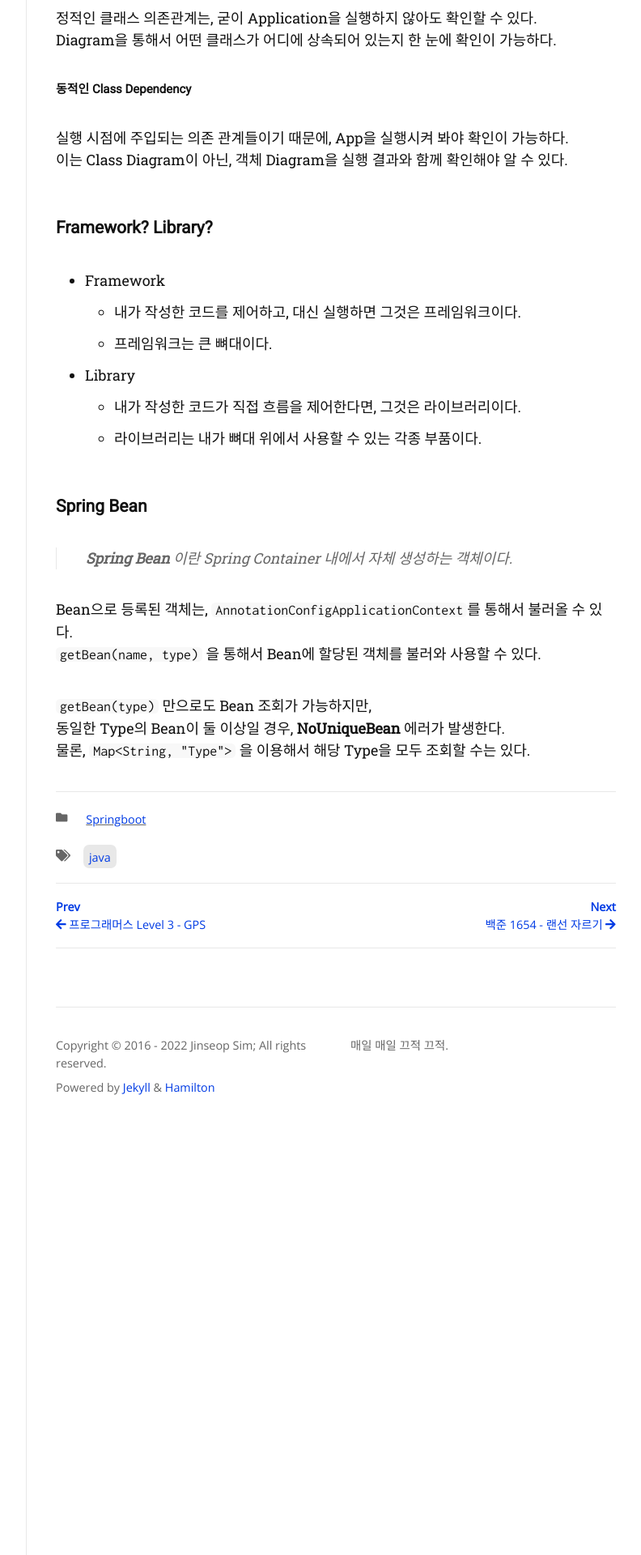
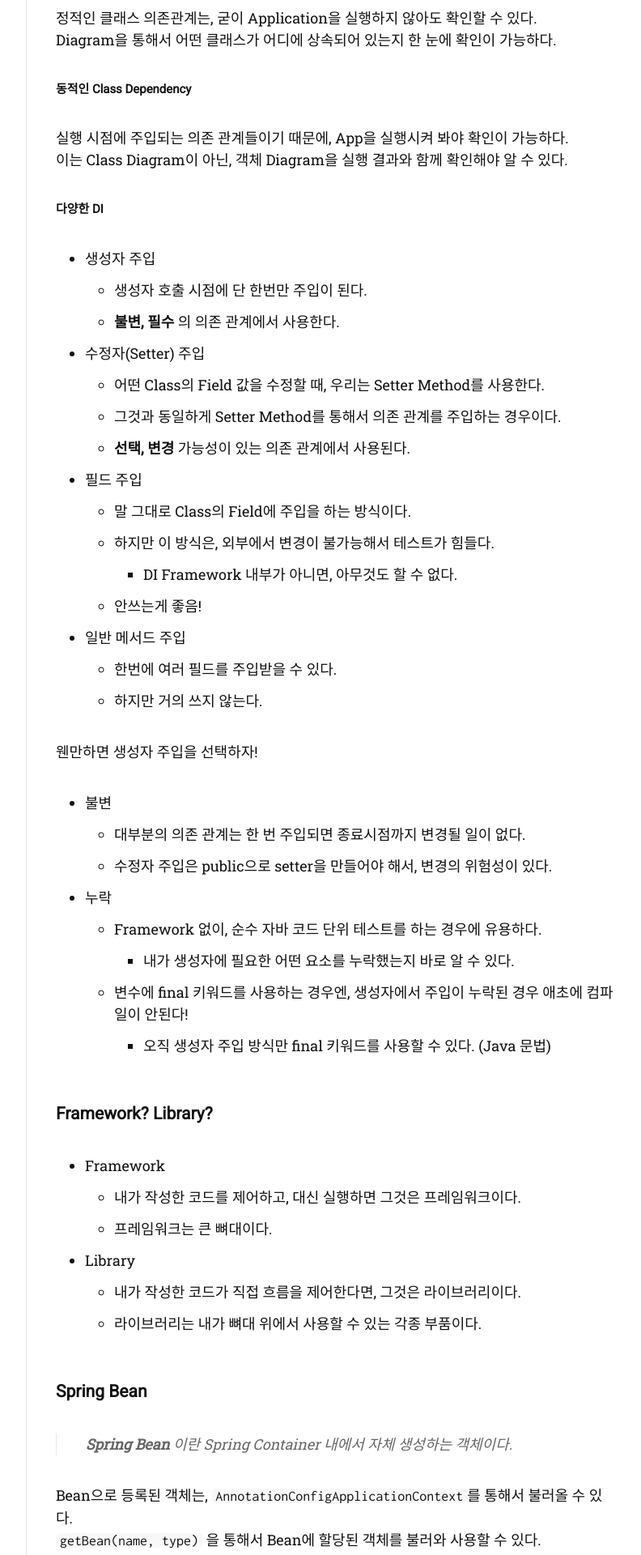
Before and after one commit to Jinseop-Sim/Jinseop-Sim.github.io, a Jekyll site: the page built from _posts/2022-07-08-ioc-di.md, in a window 1280 px wide. Shown: the part 1290-3210 px from the top of the page at 81% size, without its empty margins (357-1149 px from the left). Built offline with Jekyll 4.4.1, drawn with Linux system fonts in a browser that asks for light colours; nearby versions of some CDN libraries; some web fonts are replaced.

Commit message:
modify post

```diff
--- a/_posts/2022-07-08-ioc-di.md
+++ b/_posts/2022-07-08-ioc-di.md
@@ -36,6 +36,33 @@ Diagram을 통해서 어떤 클래스가 어디에 상속되어 있는지 한
 실행 시점에 주입되는 의존 관계들이기 때문에, App을 실행시켜 봐야 확인이 가능하다.
 이는 Class Diagram이 아닌, 객체 Diagram을 실행 결과와 함께 확인해야 알 수 있다.
 
+##### 다양한 DI
+- 생성자 주입
+  - 생성자 호출 시점에 단 한번만 주입이 된다.
+  - __불변, 필수__ 의 의존 관계에서 사용한다.
+- 수정자(Setter) 주입
+  - 어떤 Class의 Field 값을 수정할 때, 우리는 Setter Method를 사용한다.
+  - 그것과 동일하게 Setter Method를 통해서 의존 관계를 주입하는 경우이다.
+  - __선택, 변경__ 가능성이 있는 의존 관계에서 사용된다.
+- 필드 주입
+  - 말 그대로 Class의 Field에 주입을 하는 방식이다.
+  - 하지만 이 방식은, 외부에서 변경이 불가능해서 테스트가 힘들다.
+    - DI Framework 내부가 아니면, 아무것도 할 수 없다.
+  - 안쓰는게 좋음!
+- 일반 메서드 주입
+  - 한번에 여러 필드를 주입받을 수 있다.
+  - 하지만 거의 쓰지 않는다.
+
+웬만하면 생성자 주입을 선택하자!
+- 불변
+  - 대부분의 의존 관계는 한 번 주입되면 종료시점까지 변경될 일이 없다.
+  - 수정자 주입은 public으로 setter을 만들어야 해서, 변경의 위험성이 있다.
+- 누락
+  - Framework 없이, 순수 자바 코드 단위 테스트를 하는 경우에 유용하다.
+    - 내가 생성자에 필요한 어떤 요소를 누락했는지 바로 알 수 있다.
+  - 변수에 final 키워드를 사용하는 경우엔, 생성자에서 주입이 누락된 경우 애초에 컴파일이 안된다!
+    - 오직 생성자 주입 방식만 final 키워드를 사용할 수 있다. (Java 문법)
+
 ### Framework? Library?
 - Framework
   - 내가 작성한 코드를 제어하고, 대신 실행하면 그것은 프레임워크이다.
```
Also changed, not shown: _posts/2022-07-11-programmers-15.md (+57 -0 lines).
